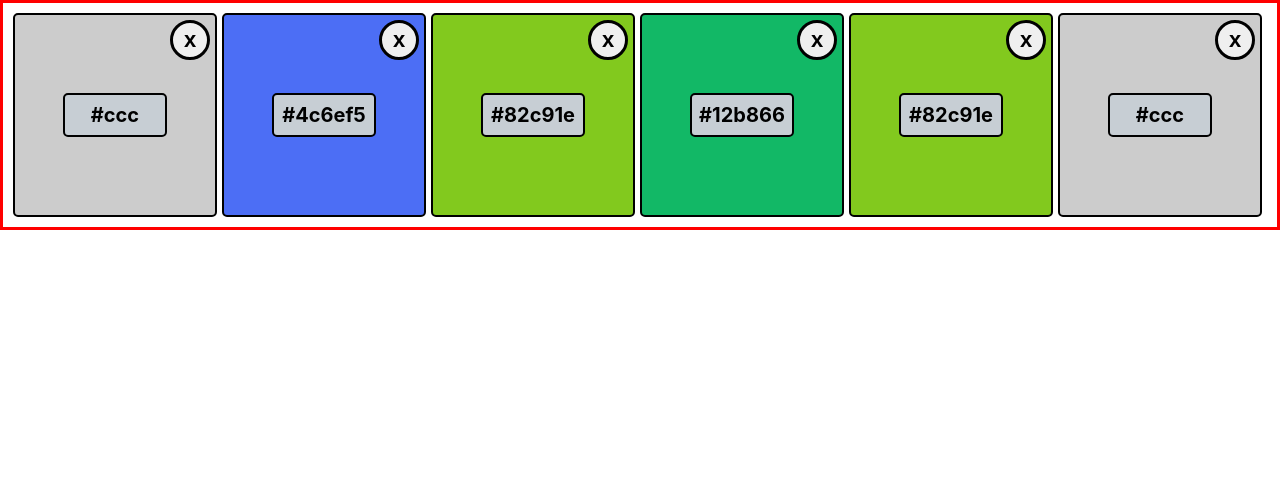
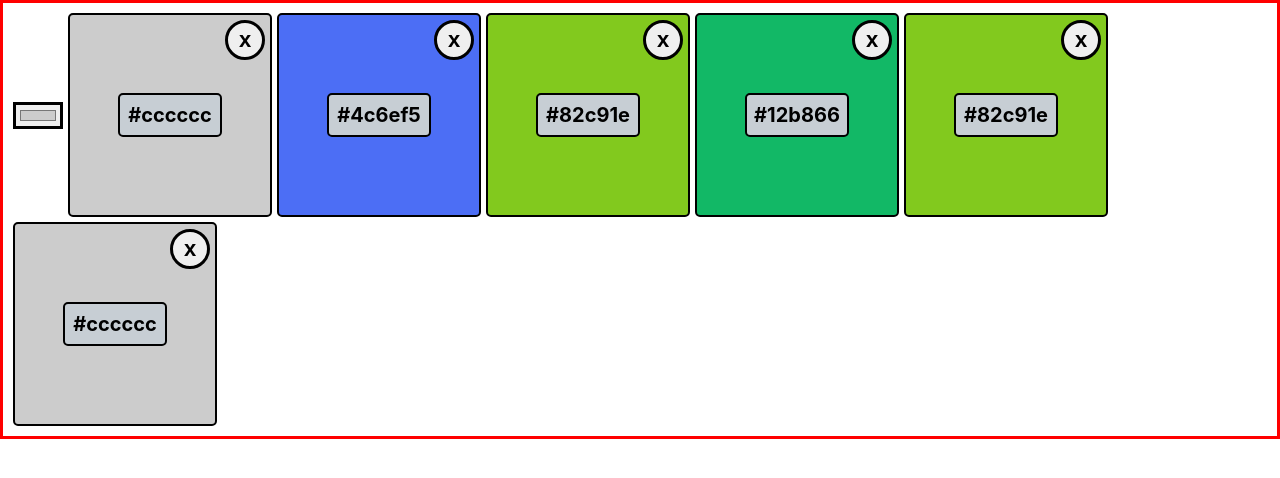
Before and after one commit to Long-HaHoang/color-saver-app, a React (Create React App) app: page / in a window 1280 px wide. Shown: the top 478 px of the page. Built offline with nearby package versions, Linux system fonts and the light colour scheme.

Commit message:
add: color picker

```diff
--- a/src/App.js
+++ b/src/App.js
@@ -4,6 +4,7 @@ import ColorCard from "./component/ColorCard";
 import { useState } from "react";
 import handleDelete from "./util/handleDelete";
 import handleColorPick from "./util/handleColorPick";
+import ColorPickerForm from "./component/ColorPickerForm";
 
 console.clear();
 
@@ -23,6 +24,7 @@ function App() {
 
   return (
     <StyledApp>
+      <ColorPickerForm></ColorPickerForm>
       {colorsState.map((element) => (
         <ColorCard
           key={element.id}
--- /dev/null
+++ b/src/component/ColorPickerForm/ColorForm.js
@@ -0,0 +1,7 @@
+import styled from "styled-components";
+
+const StyledForm = styled.form`
+  background-color: aquamarines;
+`;
+
+export default StyledForm;
--- /dev/null
+++ b/src/component/ColorPickerForm/ColorPickerInput.js
@@ -0,0 +1,7 @@
+import styled from "styled-components";
+
+const StyledColorInput = styled.input`
+  border: solid;
+`;
+
+export default StyledColorInput;
--- /dev/null
+++ b/src/component/ColorPickerForm/index.js
@@ -0,0 +1,10 @@
+import ColorForm from "./ColorForm";
+import ColorPickerInput from "./ColorPickerInput";
+
+export default function ColorPickerForm() {
+  return (
+    <ColorForm>
+      <ColorPickerInput type={"color"} value={"#cccccc"}></ColorPickerInput>
+    </ColorForm>
+  );
+}
--- a/src/util/initialColors.js
+++ b/src/util/initialColors.js
@@ -1,8 +1,8 @@
 export const initialColors = [
-  { colorCode: "#ccc", id: crypto.randomUUID() },
+  { colorCode: "#cccccc", id: crypto.randomUUID() },
   { colorCode: "#4c6ef5", id: crypto.randomUUID() },
   { colorCode: "#82c91e", id: crypto.randomUUID() },
   { colorCode: "#12b866", id: crypto.randomUUID() },
   { colorCode: "#82c91e", id: crypto.randomUUID() },
-  { colorCode: "#ccc", id: crypto.randomUUID() },
+  { colorCode: "#cccccc", id: crypto.randomUUID() },
 ];
```
